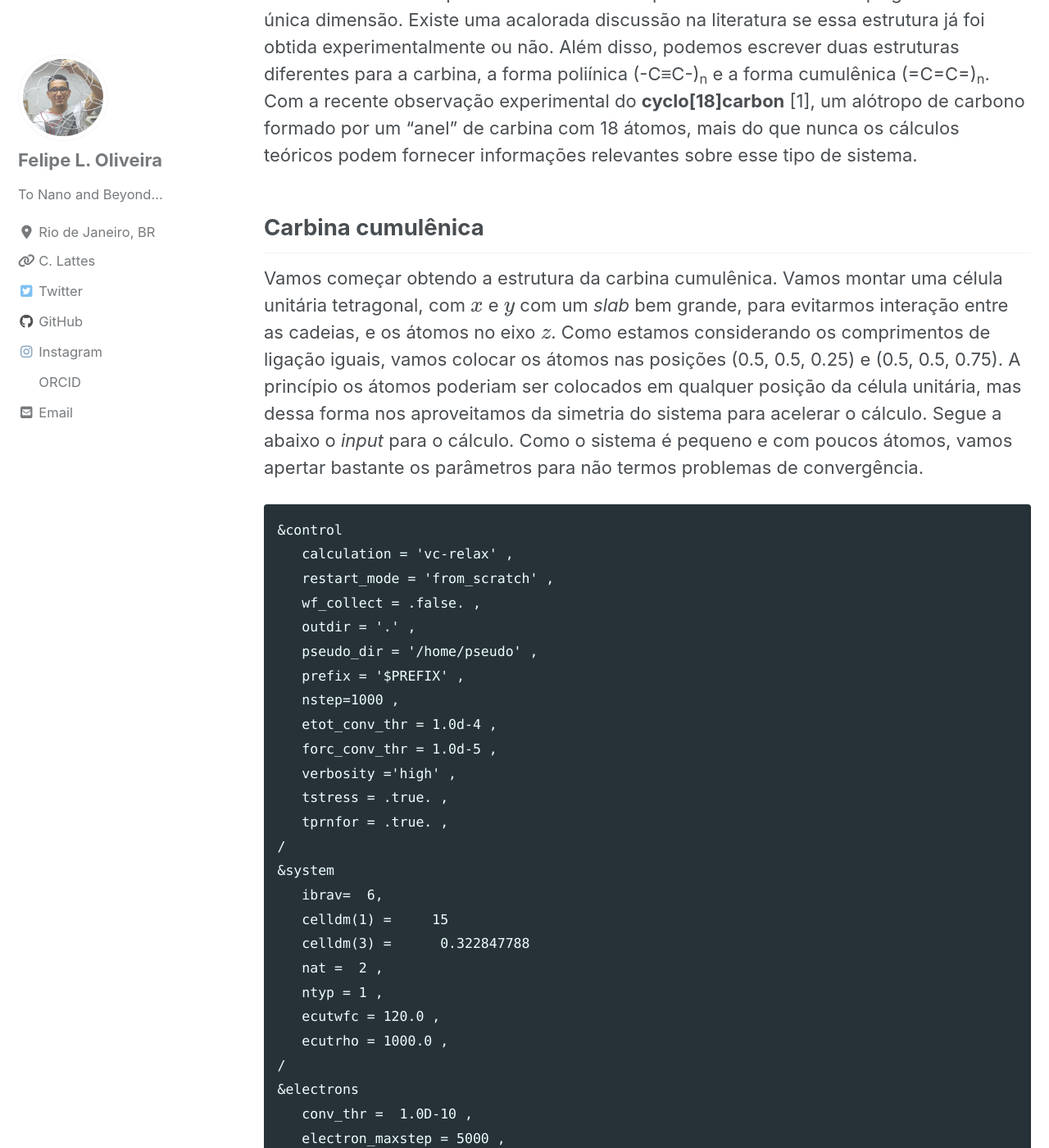
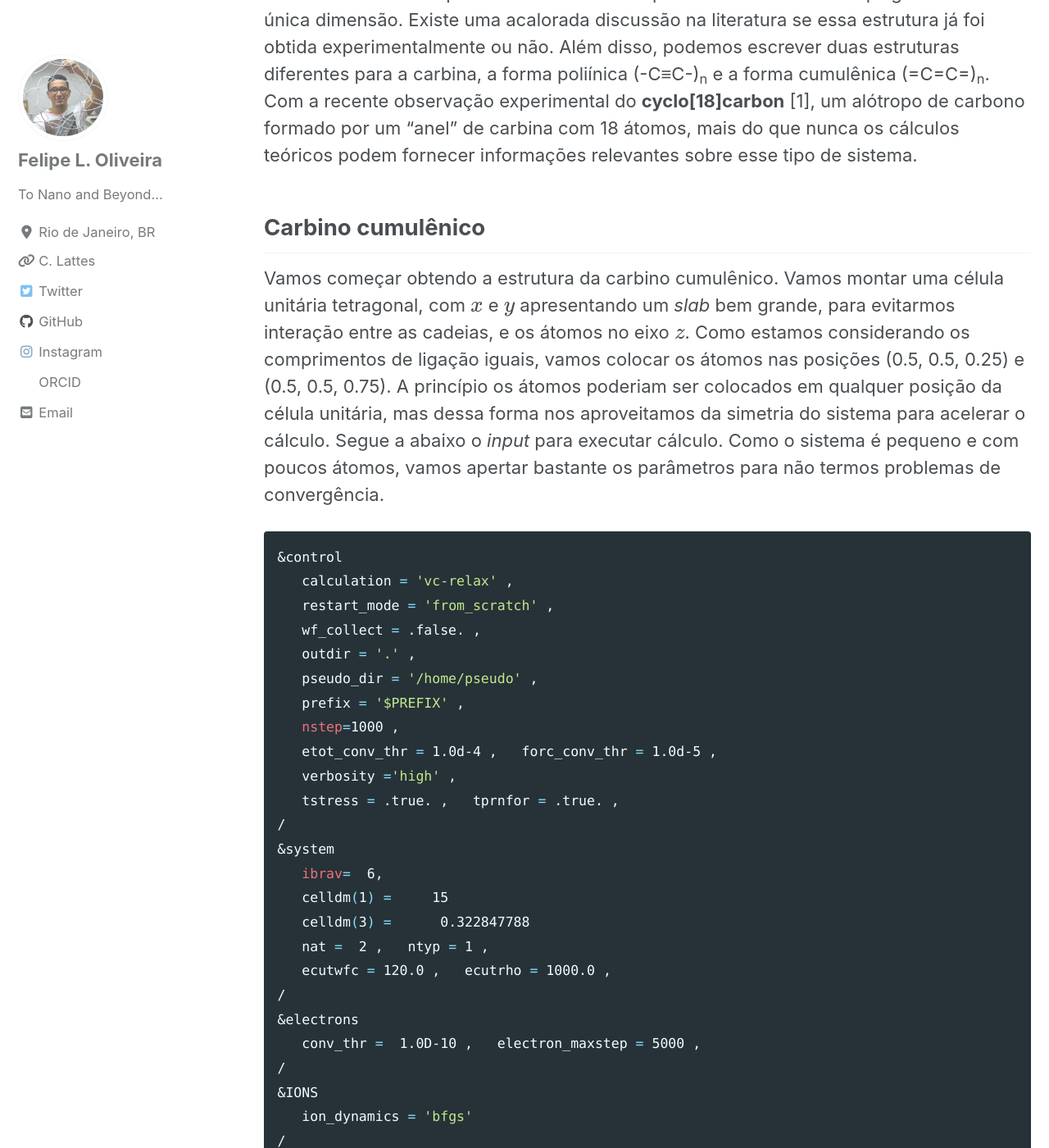
Before and after one commit to lipelopesoliveira/lipelopesoliveira.github.io, a Jekyll site: the page built from _posts/tutoriais_qe/2019-08-30-cap2-3.md, in a window 1280 px wide and 1400 px high, scrolled down 1652 px. Shown: the whole window at 82% size. Built offline with Jekyll 4.4.1, drawn with Linux system fonts in a browser that asks for light colours; cached includes are drawn as plain includes; nearby versions of some CDN libraries; formulas are drawn with MathJax 3; some of the changed text lies outside the part shown.

Commit message:
Update 2019-08-30-cap2-3.md

````diff
--- a/_posts/tutoriais_qe/2019-08-30-cap2-3.md
+++ b/_posts/tutoriais_qe/2019-08-30-cap2-3.md
@@ -31,11 +31,11 @@
 
 A carbina é um alótropo de carbono formado por átomos de carbono sp ligados em uma única dimensão. Existe uma acalorada discussão na literatura se essa estrutura já foi obtida experimentalmente ou não. Além disso, podemos escrever duas estruturas diferentes para a carbina, a forma poliínica (-C≡C-)<sub>n</sub> e a forma cumulênica (=C=C=)<sub>n</sub>. Com a recente observação experimental do **cyclo[18]carbon** [1], um alótropo de carbono formado por um "anel" de carbina com 18 átomos, mais do que nunca os cálculos teóricos podem fornecer informações relevantes sobre esse tipo de sistema.
 
-## Carbina cumulênica
+## Carbino cumulênico
 
-Vamos começar obtendo a estrutura da carbina cumulênica. Vamos montar uma célula unitária tetragonal, com $$x$$ e $$y$$ com um *slab* bem grande, para evitarmos interação entre as cadeias, e os átomos no eixo $$z$$. Como estamos considerando os comprimentos de ligação iguais, vamos colocar os átomos nas posições (0.5, 0.5, 0.25) e (0.5, 0.5, 0.75). A princípio os átomos poderiam ser colocados em qualquer posição da célula unitária, mas dessa forma nos aproveitamos da simetria do sistema para acelerar o cálculo. Segue a abaixo o *input* para o cálculo. Como o sistema é pequeno e com poucos átomos, vamos apertar bastante os parâmetros para não termos problemas de convergência.
+Vamos começar obtendo a estrutura da carbino cumulênico. Vamos montar uma célula unitária tetragonal, com $$x$$ e $$y$$ apresentando um *slab* bem grande, para evitarmos interação entre as cadeias, e os átomos no eixo $$z$$. Como estamos considerando os comprimentos de ligação iguais, vamos colocar os átomos nas posições (0.5, 0.5, 0.25) e (0.5, 0.5, 0.75). A princípio os átomos poderiam ser colocados em qualquer posição da célula unitária, mas dessa forma nos aproveitamos da simetria do sistema para acelerar o cálculo. Segue a abaixo o *input* para executar cálculo. Como o sistema é pequeno e com poucos átomos, vamos apertar bastante os parâmetros para não termos problemas de convergência.
 
-```
+```bash
 &control
    calculation = 'vc-relax' ,
    restart_mode = 'from_scratch' ,
@@ -44,31 +44,25 @@
    pseudo_dir = '/home/pseudo' ,
    prefix = '$PREFIX' ,
    nstep=1000 ,
-   etot_conv_thr = 1.0d-4 ,
-   forc_conv_thr = 1.0d-5 ,
+   etot_conv_thr = 1.0d-4 ,   forc_conv_thr = 1.0d-5 ,
    verbosity ='high' ,
-   tstress = .true. ,
-   tprnfor = .true. ,
+   tstress = .true. ,   tprnfor = .true. ,
 /
 &system
    ibrav=  6,
    celldm(1) =     15
    celldm(3) =      0.322847788
-   nat =  2 ,
-   ntyp = 1 ,
-   ecutwfc = 120.0 ,
-   ecutrho = 1000.0 ,
+   nat =  2 ,   ntyp = 1 ,
+   ecutwfc = 120.0 ,   ecutrho = 1000.0 ,
 /
 &electrons
-   conv_thr =  1.0D-10 ,
-   electron_maxstep = 5000 ,
+   conv_thr =  1.0D-10 ,   electron_maxstep = 5000 ,
 /
 &IONS
    ion_dynamics = 'bfgs'
 /
 &CELL
-   cell_dynamics = 'bfgs'
-   cell_dofree = 'z'
+   cell_dynamics = 'bfgs' ,   cell_dofree = 'z'
 /
 ATOMIC_SPECIES
    C   12.0107  C.pbe-n-rrkjus_psl.0.1.UPF
@@ -80,7 +74,7 @@
   1 1 36   0 0 0
 ```
 
-Perceba que fizemos um cálculo do tipo `vc-relax`, onde tanto os parâmetros de célula quanto os átomos podem relaxar suas posições. Nesse caso, como é um sistema 1D, permitimos somente que a célula unitária relaxe no eixo $$z$$. Ambos átomos e parâmetros de célula devem sempre apresentar a mesma dinâmica de movimentos, que é definida pelo algoritmo de busca de mínimos na superfície de energia potencial. Obtemos então o resultado abaixo:
+Perceba agora modificamos o tipo de cálculo para `vc-relax`, onde tanto os parâmetros de célula quanto os átomos podem relaxar suas posições. Nesse caso, como é um sistema 1D, permitimos somente que a célula unitária relaxe no eixo $$z$$, adicionando na tag `&CELL` o parâmetro `cell_dofree='z'` para que somente o eixo z possa ter liberdade. Ambos átomos e parâmetros de célula devem sempre apresentar a mesma dinâmica de movimentos, que é definida pelo algoritmo `bfgs` de busca de mínimos na superfície de energia potencial. Após o cálculo obteremos então o resultado abaixo:
 
 ```
 !    total energy              =     -23.76675019 Ry
@@ -98,15 +92,13 @@
 ```
 
 
-Veja que os átomos apresentaram um pequeno deslocamento no eixo $$x$$, que é absolutamente irrelevante. O parâmetro $$z$$ obtido foi 4.8391 bohr = 2.5601 Å. Ou seja, obtemos um comprimento das ligações cumulênicas de 1.2804 Å.
+Veja que os átomos apresentaram um pequeno deslocamento no eixo $$z$$, que é absolutamente irrelevante. O parâmetro $$z$$ obtido foi 4.8391 bohr = 2.5601 Å. Ou seja, obtemos um comprimento das ligações cumulênicas de 1.2804 Å.
 
-Precisamos agora calcular os modos normais de vibração, para ter certeza que essa estrutura corresponde à um mínimo local ou é um ponto de cela. Basta executar um cálculo SCF com a estrutura em equilíbrio obtida e, em seguida, executar os scripts abaixo. O primeiro realiza o cálculo dos fônons usando a *Density-Functional Perturbation Theory* e o segundo aplica a regra da soma acústica na matriz dinâmica para um sistema 1D.
+Precisamos agora calcular os modos normais de vibração, para ter certeza que essa estrutura corresponde a um mínimo local ou é um ponto de cela. Basta executar um cálculo SCF com a estrutura em equilíbrio obtida e, em seguida, executar os scripts abaixo. O primeiro realiza o cálculo dos fônons usando a *Density-Functional Perturbation Theory* e o segundo aplica a regra da soma acústica na matriz dinâmica para um sistema 1D.
 
 ```bash
-
 PREFIX="carbina"
 PSEUDO_DIR="/home/interlab/felipe/Pseudo"
-
 CMD_PH="mpirun -np 8 /home/interlab/qe-6.4.1/bin/ph.x -nk 2"
 CMD_DYNMAT="/home/interlab/qe-6.4.1/bin/dynmat.x"
 
@@ -161,7 +153,9 @@
 
 ## Carbina poliínica
 
-Para obter a forma poliínica precisamos quebrar a simetria do sistema, deslocando um pouco os átomos. Vamos colocar os átomos nas posições (0.5, 0.5, 0.2) e (0.5, 0.5, 0.8). O resultado agora será
+Para obter a forma poliínica precisamos quebrar a simetria do sistema, deslocando um pouco os átomos. Vamos colocar os átomos nas posições (0.5, 0.5, 0.2) e (0.5, 0.5, 0.8) e executar o mesmo cálculo que fizemos anteriormente para relaxar a estrutura.
+
+O resultado agora será
 
 ```
 !    total energy              =     -23.76759879 Ry
````
Also changed, not shown: other parts of _posts/tutoriais_qe/2019-08-30-cap2-3.md (+1 -1 lines).
